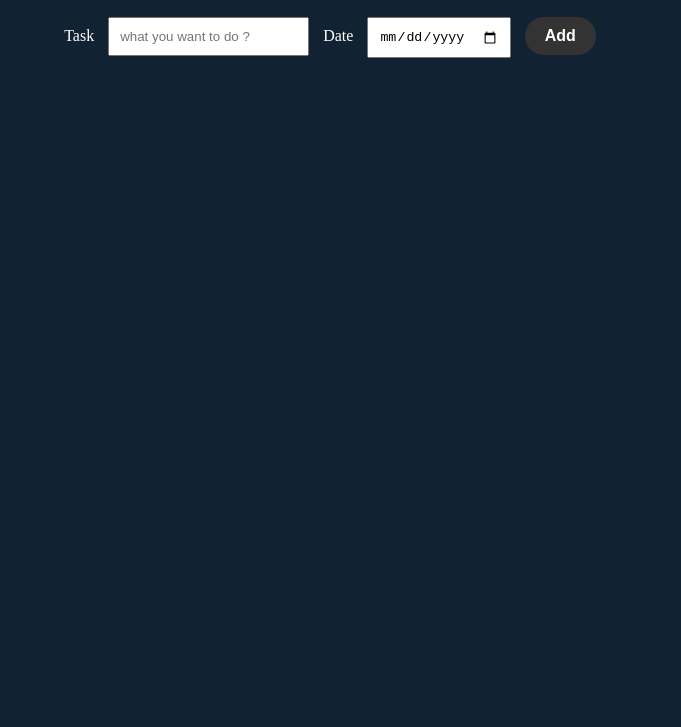
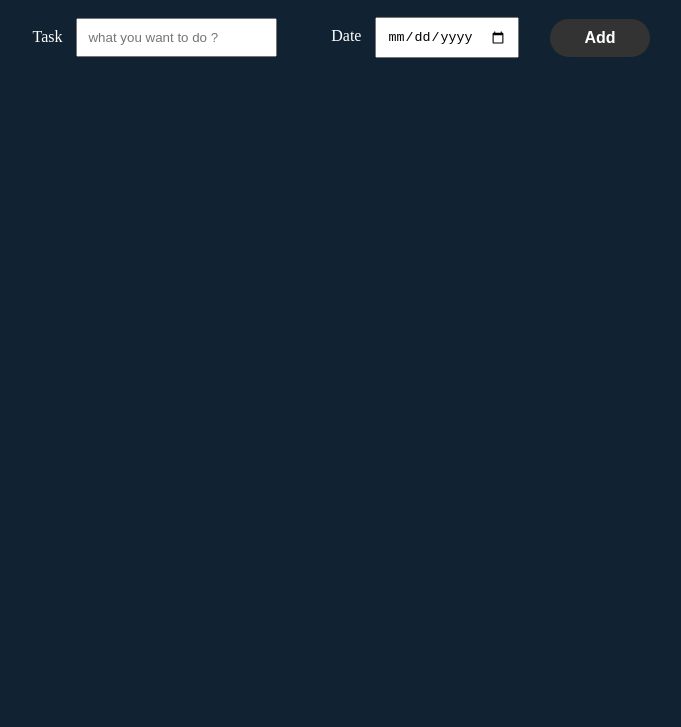
Before and after one commit to RahmanMeparambil/JS_Programs, a plain HTML site: page JsCourse_BySuperSimpleDev/to-do.html in a window 1280 px wide. Shown: the part 73-800 px from the top of the page, without its empty margins (310-991 px from the left). Drawn offline with Linux system fonts and the light colour scheme.

Commit message:
Completed to-do

```diff
--- a/JsCourse_BySuperSimpleDev/to-do.html
+++ b/JsCourse_BySuperSimpleDev/to-do.html
@@ -13,7 +13,7 @@
             padding:10px ;
             margin:10px;
         }
-        .B_add{
+        .B_add,.display button{
             color:white;
             background-color: #333;
             border-style:none;
@@ -36,23 +36,38 @@
         opacity:0.5;
         box-shadow : 5px 5px 10px rgba(0,0,0,0.3);
     }
-    .display{
+    .display,.inp_grid{
         display:grid;
-        grid-template-columns: 200px 100px 100px;
+        grid-template-columns: 300px 200px 100px;
         justify-content: center;
         align-items: center;
+        row-gap: 20px;
+        column-gap: 20px;
+    }
+    .display button{
+        background-color: red;
     }
     </style>
 </head>
 <body>
     <center>
+
+
     <h1>Todo !</h1>
+    <div class="inp_grid">
+        <div>
             <label for="name">Task</label>
             <input type="text" class="task" placeholder="what you want to do ?">
+        </div>
+        <div>
             <label for="date">Date</label>
             <input type="date" class="date">
+        </div>
         <button class="B_add">Add</button>
+    </div>
+
     <div class="display">
+
     </div>
 </center>
     <script src="todo.js"></script>
```
Lines whose indentation alone changed are shown as unchanged.
